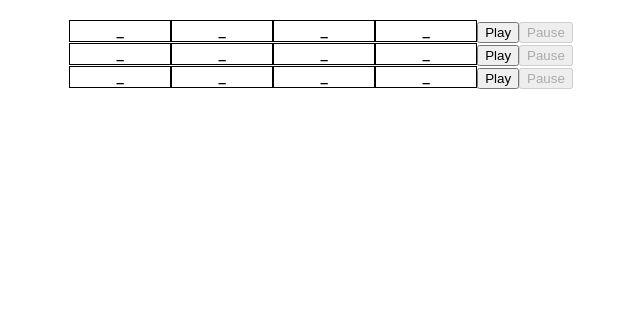
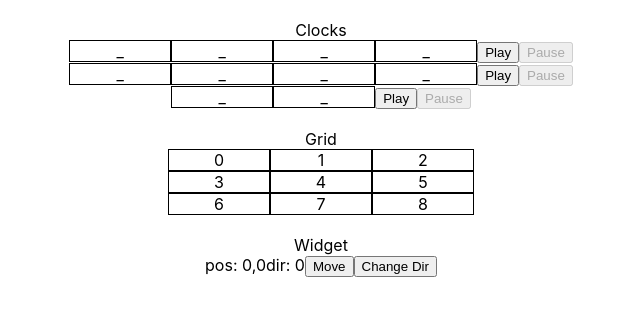
Before and after one commit to marwahaha/otomata, a React (Create React App) app: page / in a window 1280 px wide. Shown: the top 316 px of the page, without its empty margins (319-959 px from the left). Built offline with nearby package versions, Linux system fonts and the light colour scheme.

Commit message:
Add Grid and Widget

```diff
--- a/src/App.js
+++ b/src/App.js
@@ -1,16 +1,28 @@
 import './App.css';
 import { Clock } from './Clock';
-
+import { Grid } from './Grid';
+import { Widget } from './Widget';
 
 function App() {
   return (
     <div className="App">
-      <Clock scale={["C4", "D4", "G4", "F4"]}/>
-      <Clock scale={["C5", "D5", "G5", "Bb4"]}/>
-      <Clock scale={["C5", "D5", "C5", "Bb4"]}/>
-
-      </div>
+      Clocks
+      <Clock scale={["C4", "D4", "G4", "F4"]} />
+      <Clock scale={["C5", "D5", "G5", "Bb4"]} />
+      <Clock scale={["C5", "D5"]} />
+      <br />
+Grid
+      <Grid gridsize={3} />
+      <br />
+      Widget
+      <Widget gridsize={3} />
+    </div>
   );
 }
 
+// loop in otomata
+// move all widgets
+// then make sounds if on edge
+// then change directions if overlap
+
 export default App;
--- a/src/Cell.js
+++ b/src/Cell.js
@@ -1,3 +1,3 @@
 export function Cell(props) {
-    return <span className='cell'>{props.val}</span>;
-  }
+  return <span className='cell'>{props.val}</span>;
+}
--- /dev/null
+++ b/src/Grid.js
@@ -0,0 +1,20 @@
+import React from 'react';
+import { Row } from './Row';
+export class Grid extends React.Component {
+  constructor(props) {
+    super(props);
+    this.grid = [...Array(this.props.gridsize).keys()];
+  }
+
+  render() {
+    return (
+      <div>
+        {
+          this.grid.map(num => {
+            return <Row offset={num} key={num} len={this.props.gridsize} />
+          })
+        }
+      </div>
+    );
+  }
+}
--- /dev/null
+++ b/src/Row.js
@@ -0,0 +1,21 @@
+import React from 'react';
+import { Cell } from './Cell';
+export class Row extends React.Component {
+  constructor(props) {
+    super(props);
+    this.grid = [...Array(this.props.len).keys()];
+  }
+
+  render() {
+    return (
+      <div>
+        {
+          this.grid.map(num => {
+            return <Cell key={this.props.offset * this.props.len + num} val={this.props.offset * this.props.len + num} />
+
+          })
+        }
+      </div>
+    );
+  }
+}
--- /dev/null
+++ b/src/Widget.js
@@ -0,0 +1,53 @@
+import React from 'react';
+export class Widget extends React.Component {
+    constructor(props) {
+        super(props);
+        this.pos = [0, 0];
+        this.state = { dir: 0, pos: this.pos };
+        this.up = () => {
+            this.pos[1] = (this.pos[1] + 1 + this.props.gridsize) % this.props.gridsize;
+            this.setState({ ...this.state, pos: this.pos });
+        }
+        this.down = () => {
+            this.pos[1] = (this.pos[1] - 1 + this.props.gridsize) % this.props.gridsize;
+            this.setState({ ...this.state, pos: this.pos });
+        }
+        this.left = () => {
+            this.pos[0] = (this.pos[0] - 1 + this.props.gridsize) % this.props.gridsize;
+            this.setState({ ...this.state, pos: this.pos });
+        }
+        this.right = () => {
+            this.pos[0] = (this.pos[0] + 1 + this.props.gridsize) % this.props.gridsize;
+            this.setState({ ...this.state, pos: this.pos });
+        }
+        this.move = () => {
+            if (this.state.dir === 0) {
+                this.up();
+            } else if (this.state.dir === 1) {
+                this.right();
+            } else if (this.state.dir === 2) {
+                this.down();
+            } else {
+                this.left();
+            }
+        }
+        this.changeDir = () => {
+            this.setState({ ...this.state, dir: (this.state.dir + 1) % 4 })
+        }
+    }
+
+    render() {
+        return (
+            <div>
+                pos: {this.state.pos.toString()}
+                dir: {this.state.dir.toString()}
+                <button onClick={this.move}>
+                    Move
+                </button>
+                <button onClick={this.changeDir}>
+                    Change Dir
+                </button>
+            </div>
+        );
+    }
+}
```
Also changed, not shown: src/Clock.js (+8 -8 lines).
